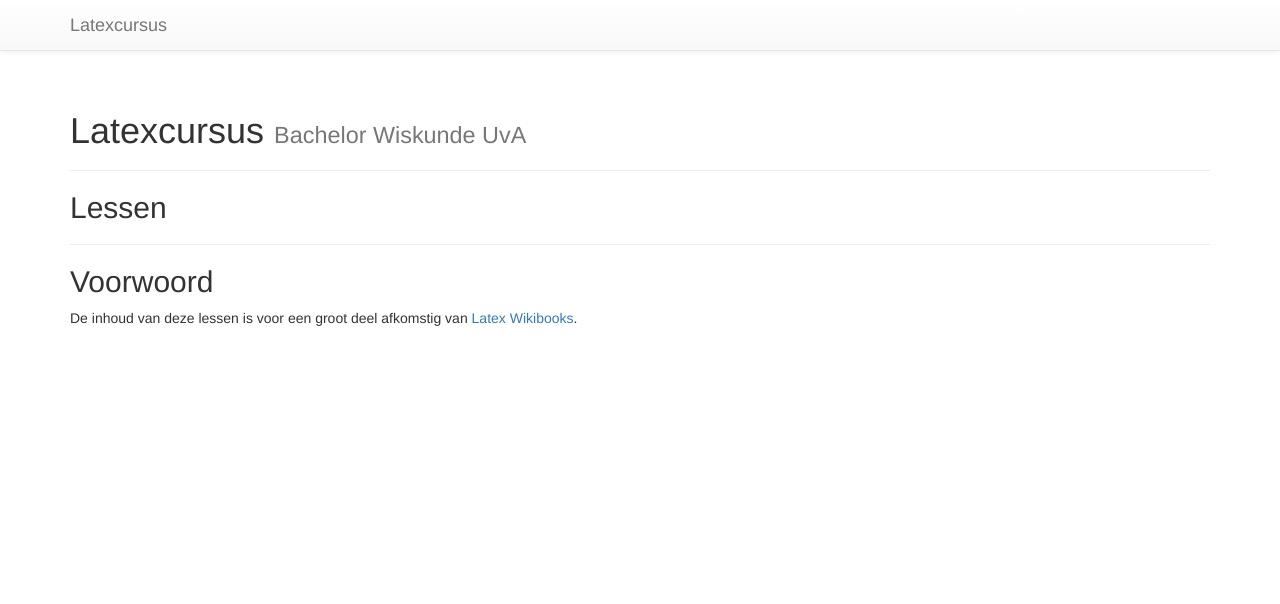
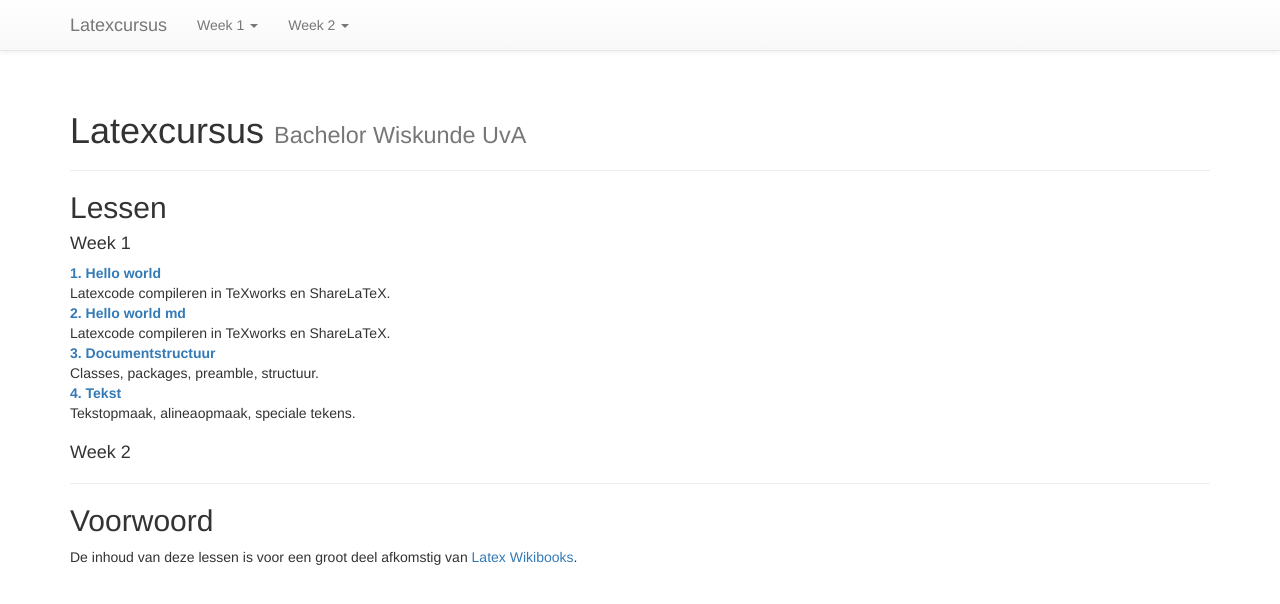
Before and after one commit to jzuiddam/jzuiddam, a Jekyll site: the page built from index.md, in a window 1280 px wide. Shown: the top 604 px of the page. Built offline with Jekyll 4.4.1, drawn with Linux system fonts in a browser that asks for light colours; nearby versions of some CDN libraries; Markdown is read by kramdown in place of the engine named in the settings.

Commit message:
Move weeks and lessons to _data

```diff
--- /dev/null
+++ b/_data/lessons.yml
@@ -0,0 +1,20 @@
+  -
+    title: Hello world
+    url: helloworld.html
+    desc: Latexcode compileren in TeXworks en ShareLaTeX.
+    week: 1
+  -
+    title: Hello world md
+    url: helloworld2.html
+    desc: Latexcode compileren in TeXworks en ShareLaTeX.
+    week: 1
+  -
+    title: Documentstructuur
+    url: documentstructuur.html
+    desc: Classes, packages, preamble, structuur.
+    week: 1
+  -
+    title: Tekst
+    url: tekst.html
+    desc: Tekstopmaak, alineaopmaak, speciale tekens.
+    week: 1
--- /dev/null
+++ b/_data/weeks.yml
@@ -0,0 +1,6 @@
+  -
+    url: basics.html
+    number: 1
+  -
+    url: advanced.html
+    number: 2
--- a/_includes/topnav.html
+++ b/_includes/topnav.html
@@ -15,13 +15,15 @@
   <!-- Collect the nav links, forms, and other content for toggling -->
   <div class="collapse navbar-collapse" id="bs-example-navbar-collapse-1">
     <ul class="nav navbar-nav">
-      {% for week in site.weeks %}
+      {% for week in site.data.weeks %}
+      {% assign t = 1 %}
       <li class="dropdown">
         <a href="#" class="dropdown-toggle" data-toggle="dropdown">Week {{ week.number }} <b class="caret"></b></a>
         <ul class="dropdown-menu">
-          {% for lesson in site.lessons %}
+          {% for lesson in site.data.lessons %}
           {% if lesson.week == week.number %}
-          <li><a href="{{ lesson.url }}">{{ lesson.title }}</a></li>
+          <li><a href="/lessons/{{ lesson.url }}">{{ t }}. {{ lesson.title }}</a></li>
+          {% assign t = t | plus: 1 %}
           {% endif %}
           {% endfor %}
         </ul>
--- a/index.md
+++ b/index.md
@@ -8,13 +8,15 @@ title: Latexcursus
 </div>
 
 ## Lessen
-{% for week in site.weeks %}
+{% for week in site.data.weeks %}
 <h4>Week {{ week.number }} </h4>
+{% assign t = 1 %}
 <dl>
-  {% for lesson in site.lessons %}
+  {% for lesson in site.data.lessons %}
   {% if lesson.week == week.number %}
-    <dt><a href="{{ lesson.url }}">{{ lesson.title }}</a></dt>
+    <dt><a href="/lessons/{{ lesson.url }}">{{ t }}. {{ lesson.title }}</a></dt>
     <dd>{{ lesson.desc }}</dd>
+  {% assign t = t | plus: 1 %}
   {% endif %}
   {% endfor %}
 </dl>
```
